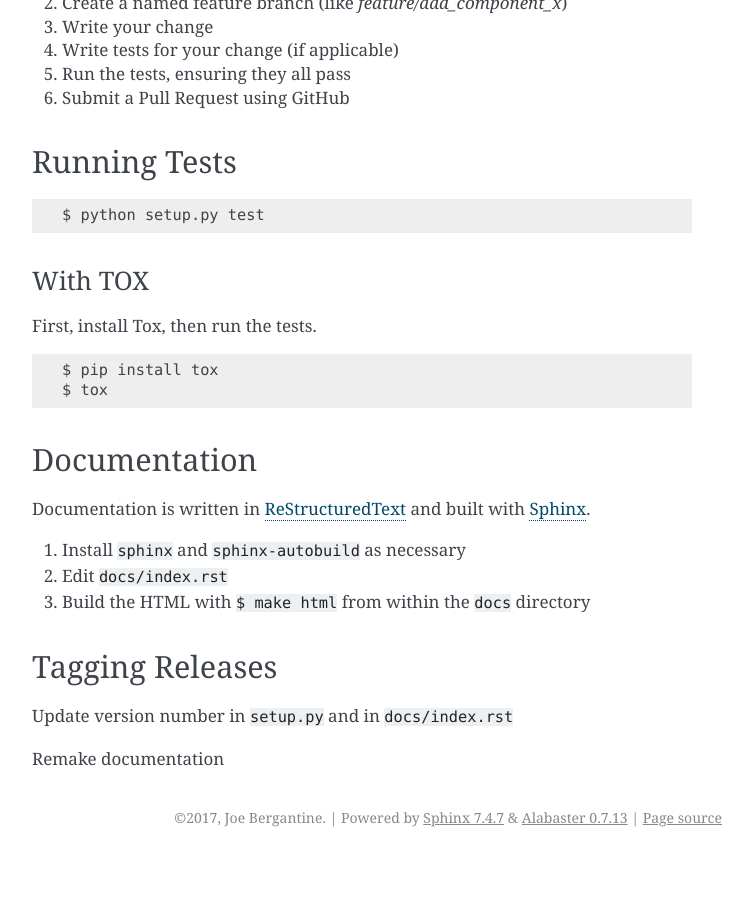
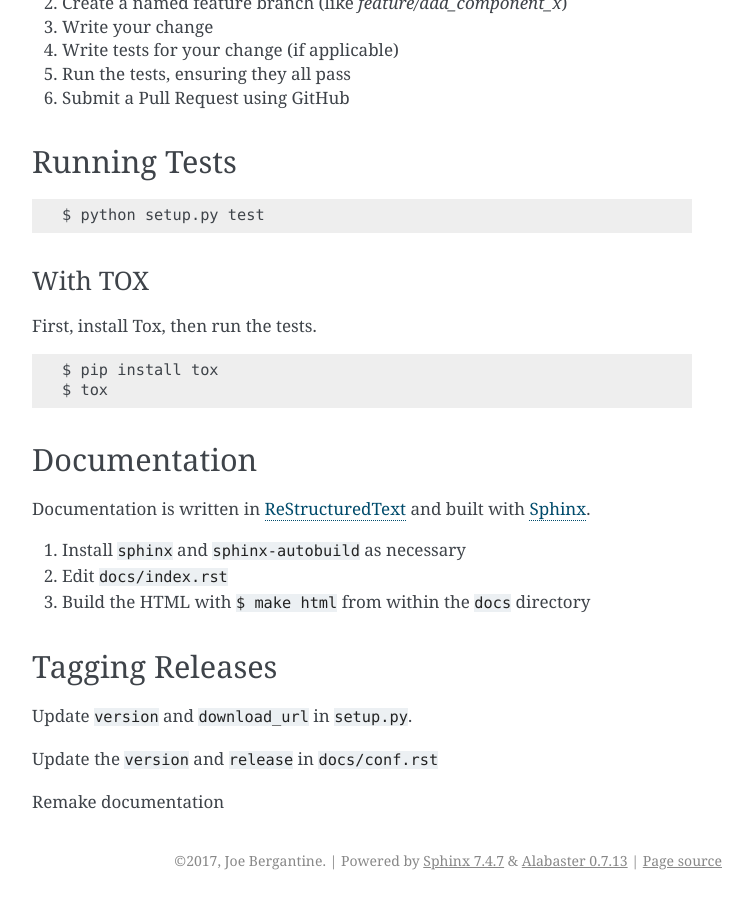
Before and after one commit to Kinsa/sampen, a Sphinx documentation site: the page built from docs/index.rst, in a window 1280 px wide and 900 px high, scrolled down 1894 px. Shown: the whole window, without its empty margins (388-1141 px from the left). Built offline with Sphinx 7.4.7, drawn with Linux system fonts in a browser that asks for light colours; before the commit the page ends 2751 px from its top, so only the background shows below that.

Commit message:
updated locations and variables where version needs to be set

```diff
--- a/docs/conf.py
+++ b/docs/conf.py
@@ -55,9 +55,9 @@ author = 'Joe Bergantine'
 # built documents.
 #
 # The short X.Y version.
-version = '0.0.13'
+version = '0.0.14'
 # The full version, including alpha/beta/rc tags.
-release = '0.0.13'
+release = '0.0.14'
 
 # The language for content autogenerated by Sphinx. Refer to documentation
 # for a list of supported languages.
--- a/docs/index.rst
+++ b/docs/index.rst
@@ -127,6 +127,8 @@ Documentation is written in `ReStructuredText`_ and built with `Sphinx`_.
 Tagging Releases
 ----------------
 
-Update version number in ``setup.py`` and in ``docs/index.rst``
+Update ``version`` and ``download_url`` in ``setup.py``.
+
+Update the ``version`` and ``release`` in ``docs/conf.rst``
 
 Remake documentation
```
